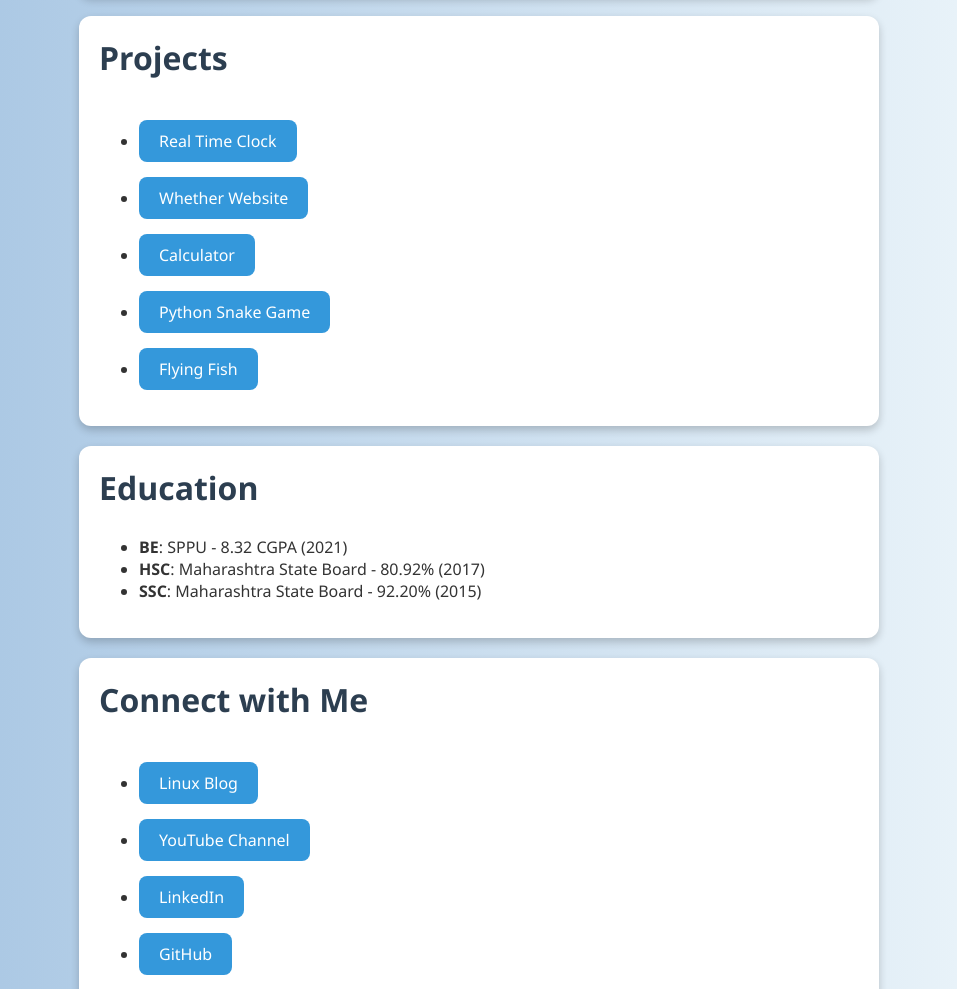
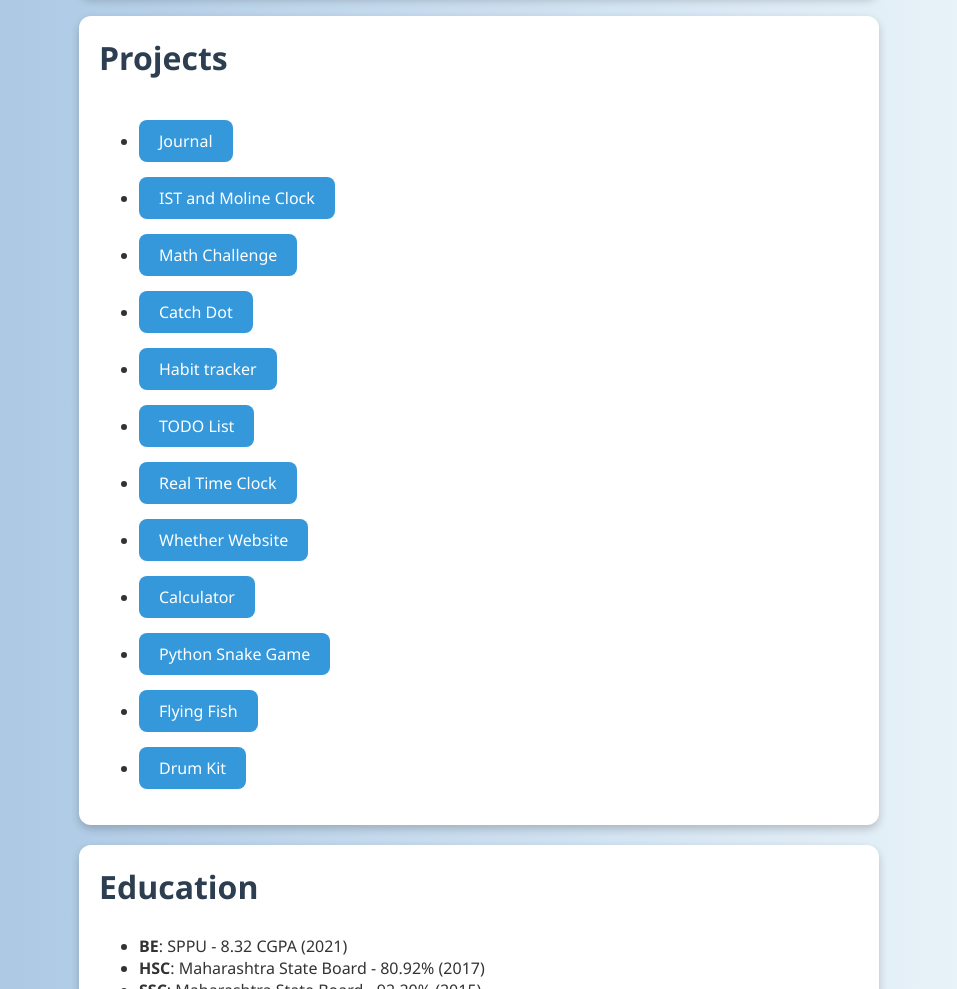
Before and after one commit to sadikpathanprojects/SadikPathan, a plain HTML site: page index.html in a window 1280 px wide. Shown: the part 1880-2869 px from the top of the page, without its empty margins (161-1118 px from the left). Drawn offline with Linux system fonts and the light colour scheme.

Commit message:
Update index.html

```diff
--- a/index.html
+++ b/index.html
@@ -125,11 +125,21 @@
             <h2>Projects</h2>
             <ul>
 
+
+
+                <li><a href="https://sadikpathanprojects.github.io/journal.html/" target="_blank"> Journal</a> </li>
+                <li><a href="https://sadikpathanprojects.github.io/IST_CT_Clock/" target="_blank"> IST and Moline Clock</a> </li>
+                 <li><a href="https://sadikpathanprojects.github.io/Math_challenge/" target="_blank"> Math Challenge</a> </li>
+				<li><a href="https://sadikpathanprojects.github.io/Catch_dot/" target="_blank">Catch Dot</a> </li>
+				<li><a href="https://sadikpathanprojects.github.io/Habit_tracker/" target="_blank"> Habit tracker</a> </li>
+         <li><a href="https://sadikpathanprojects.github.io/Todolist/" target="_blank"> TODO List</a></li>
 		<li><a href="https://sadikpathanprojects.github.io/RealTimeClock/" target="_blank">Real Time Clock</a></li>
  		<li><a href="https://sadikpathanprojects.github.io/weatherWebsiteVideo/" target="_blank">Whether Website</a></li>
 		<li><a href="https://sadikpathanprojects.github.io/calculatorAppVideo/" target="_blank">Calculator</a></li>
 		<li><a href="https://sadikpathanprojects.github.io/snakeGameVideo/" target="_blank">Python Snake Game</a></li>
 		<li><a href="https://sadikpathanprojects.github.io/flyingFishVideo/" target="_blank">Flying Fish</a></li>
+					<li><a href="https://sadikpathanprojects.github.io/drumKitWebsite/" target="_blank"> Drum Kit</a> </li>
+
 
 
             </ul>
```
